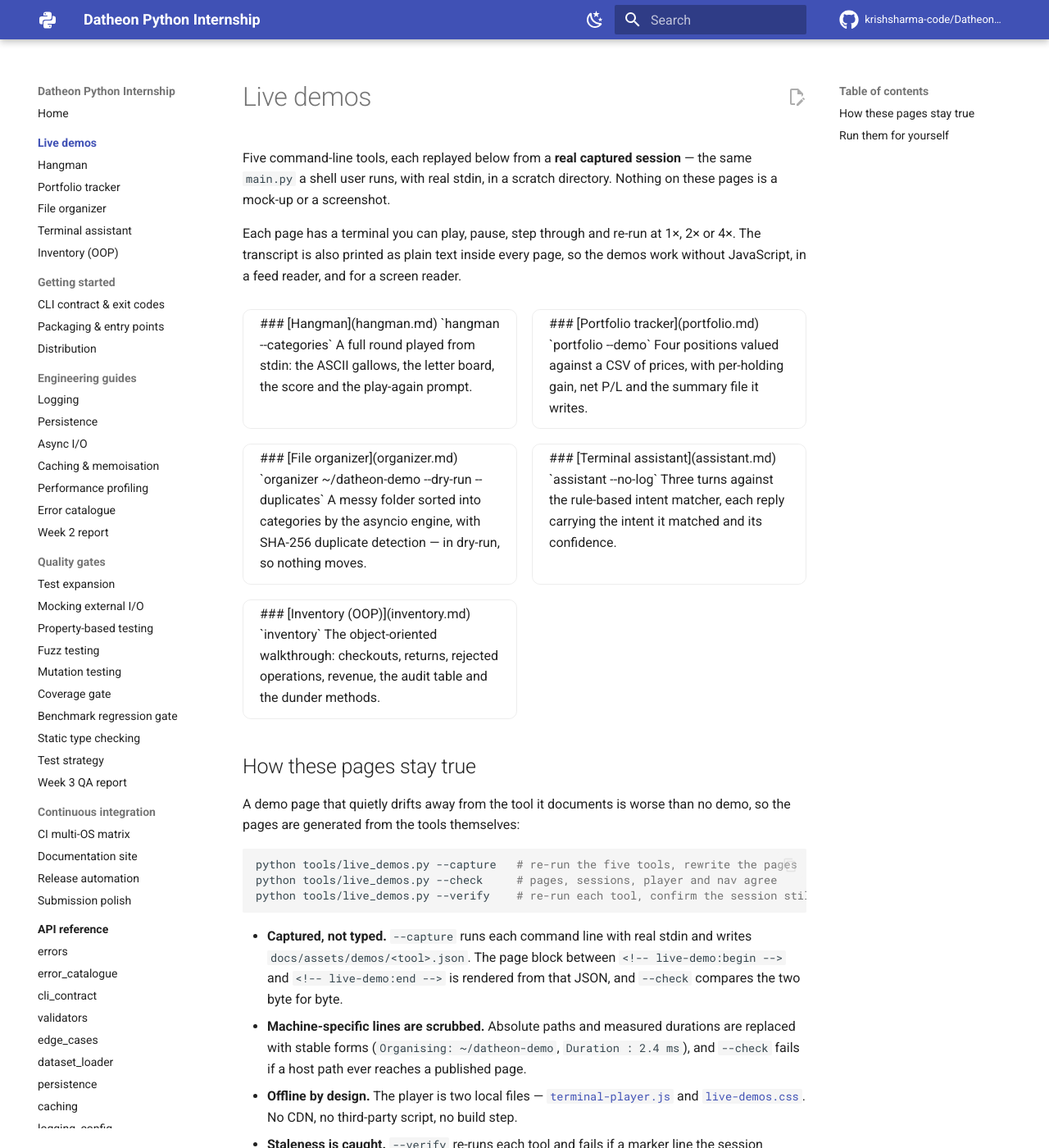
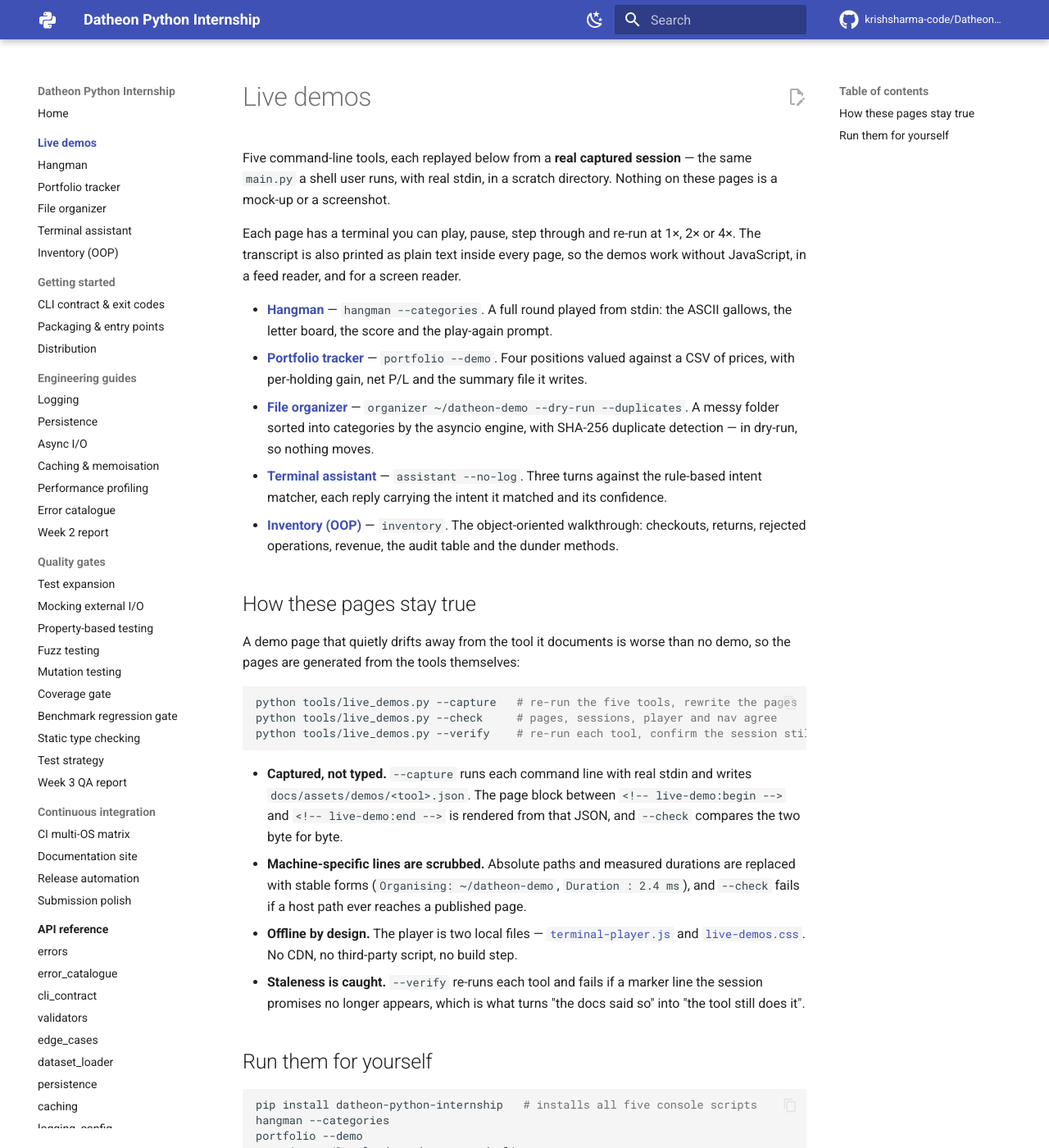
Before and after one commit to krishsharma-code/Datheon_Python_Internship, an MkDocs documentation site: the page built from docs/demos/index.md, in a window 1280 px wide and 1400 px high. Shown: the whole window at 82% size. Built offline with MkDocs 1.6.1 and Material for MkDocs 9.7.7, drawn with Linux system fonts in a browser that asks for light colours; comment, search, counter and statistics services are not loaded.

Commit message:
fix(docs): render the demos hub as a list, not nested markdown HTML
Nested `markdown="1"` divs are processed one level deep by Python-Markdown,
so the five cards on the hub page showed their own markdown source as text.
A plain list of links renders correctly and reads better.

```diff
--- a/docs/demos/index.md
+++ b/docs/demos/index.md
@@ -8,64 +8,21 @@ Each page has a terminal you can play, pause, step through and re-run at 1×, 2
 or 4×. The transcript is also printed as plain text inside every page, so the
 demos work without JavaScript, in a feed reader, and for a screen reader.
 
-<div class="demo-grid" markdown>
-
-<div class="demo-card" markdown>
-
-### [Hangman](hangman.md)
-
-`hangman --categories`
-
-A full round played from stdin: the ASCII gallows, the letter board, the score
-and the play-again prompt.
-
-</div>
-
-<div class="demo-card" markdown>
-
-### [Portfolio tracker](portfolio.md)
-
-`portfolio --demo`
-
-Four positions valued against a CSV of prices, with per-holding gain, net P/L
-and the summary file it writes.
-
-</div>
-
-<div class="demo-card" markdown>
-
-### [File organizer](organizer.md)
-
-`organizer ~/datheon-demo --dry-run --duplicates`
-
-A messy folder sorted into categories by the asyncio engine, with SHA-256
-duplicate detection — in dry-run, so nothing moves.
-
-</div>
-
-<div class="demo-card" markdown>
-
-### [Terminal assistant](assistant.md)
-
-`assistant --no-log`
-
-Three turns against the rule-based intent matcher, each reply carrying the
-intent it matched and its confidence.
-
-</div>
-
-<div class="demo-card" markdown>
-
-### [Inventory (OOP)](inventory.md)
-
-`inventory`
-
-The object-oriented walkthrough: checkouts, returns, rejected operations,
-revenue, the audit table and the dunder methods.
-
-</div>
-
-</div>
+- **[Hangman](hangman.md)** — `hangman --categories`. A full round played from
+  stdin: the ASCII gallows, the letter board, the score and the play-again
+  prompt.
+- **[Portfolio tracker](portfolio.md)** — `portfolio --demo`. Four positions
+  valued against a CSV of prices, with per-holding gain, net P/L and the summary
+  file it writes.
+- **[File organizer](organizer.md)** — `organizer ~/datheon-demo --dry-run
+  --duplicates`. A messy folder sorted into categories by the asyncio engine,
+  with SHA-256 duplicate detection — in dry-run, so nothing moves.
+- **[Terminal assistant](assistant.md)** — `assistant --no-log`. Three turns
+  against the rule-based intent matcher, each reply carrying the intent it
+  matched and its confidence.
+- **[Inventory (OOP)](inventory.md)** — `inventory`. The object-oriented
+  walkthrough: checkouts, returns, rejected operations, revenue, the audit table
+  and the dunder methods.
 
 ## How these pages stay true
 
--- a/docs/stylesheets/live-demos.css
+++ b/docs/stylesheets/live-demos.css
@@ -143,35 +143,6 @@
   border: 0;
 }
 
-/* The hub page: five cards, one per tool. */
-.demo-grid {
-  display: grid;
-  grid-template-columns: repeat(auto-fit, minmax(15rem, 1fr));
-  gap: 0.9rem;
-  margin: 1.4rem 0;
-}
-
-.demo-card {
-  border: 1px solid var(--md-default-fg-color--lightest);
-  border-radius: 0.5rem;
-  padding: 0.2rem 1rem 0.6rem;
-  transition: border-color 125ms, box-shadow 125ms;
-}
-
-.demo-card:hover {
-  border-color: var(--md-accent-fg-color);
-  box-shadow: 0 6px 18px rgba(0, 0, 0, 0.08);
-}
-
-.demo-card h3 {
-  margin-top: 0.7rem;
-  margin-bottom: 0.35rem;
-}
-
-.demo-card code {
-  font-size: 0.72rem;
-}
-
 @media screen and (max-width: 44.9375em) {
   .demo-terminal__screen,
   .demo-terminal__fallback {
@@ -183,9 +154,3 @@
     content: "";
   }
 }
-
-@media (prefers-reduced-motion: reduce) {
-  .demo-card {
-    transition: none;
-  }
-}
--- a/docs/submission/freeze.json
+++ b/docs/submission/freeze.json
@@ -55,7 +55,7 @@
     "docs/coverage_gate.md": "9d5d4eb40122ec44912efd33d2800f0c3feaf230f30c20f8533a9f4d0391d1f8",
     "docs/demos/assistant.md": "097e07311c3fead18acc6459aa7dafae15dd3bfdf2de4801b6422fe256b34681",
     "docs/demos/hangman.md": "ea73972688b90666e2a5ef821ecab3ebf43d9ce24f1311a77cac8171f761431a",
-    "docs/demos/index.md": "418176c26b9deac23bfc053a81797576b1fc07627e1f201457b156deb48c43ea",
+    "docs/demos/index.md": "0f1273d04a17903d3b51d9c417868a59ae502c7befb49937911fde95a4557617",
     "docs/demos/inventory.md": "8f9c6d104f80b53a10c2c197d0b7e254a34314e3661ec8d924c92c7af261c70c",
     "docs/demos/organizer.md": "6bbdce5244dde9552a952781782f0fa21bd8e3393a0f6034d30f456d7f134482",
     "docs/demos/portfolio.md": "29ec78adb163f7a3323250f9531e9955312eaa70d5d49d18cd00e39d072f825c",
```
